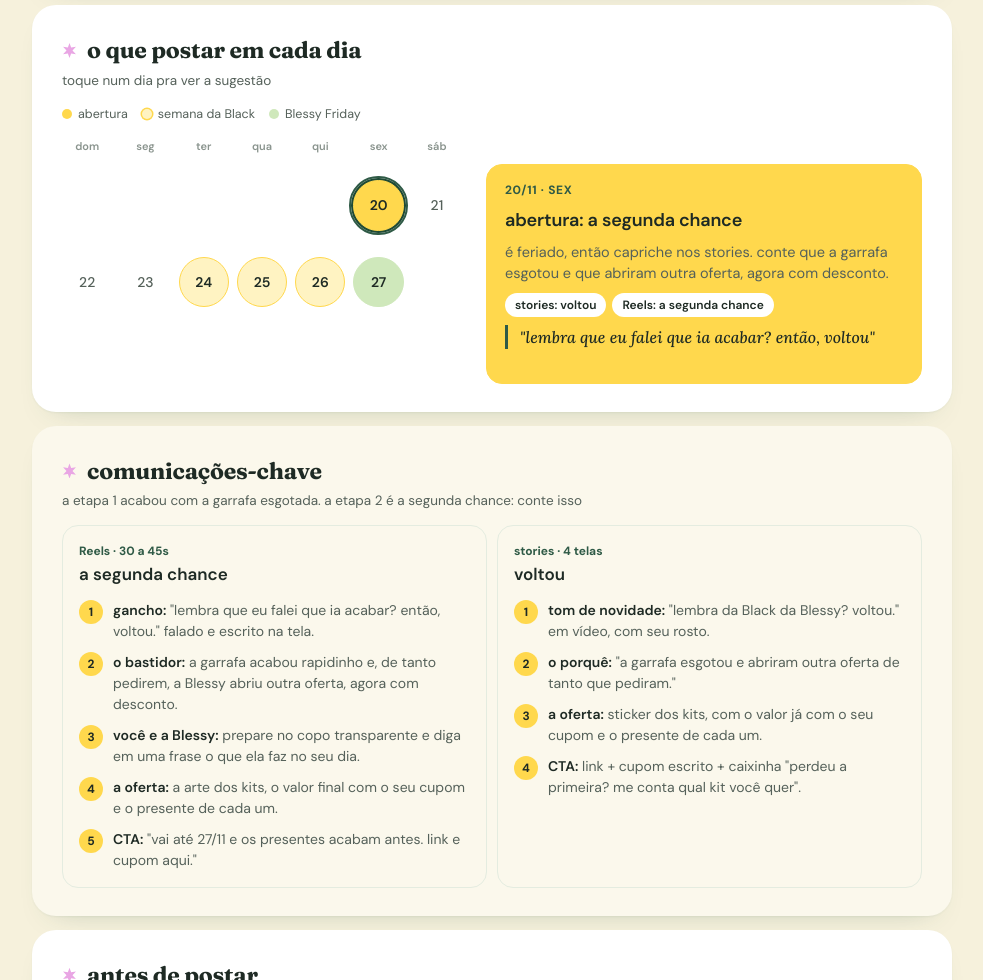
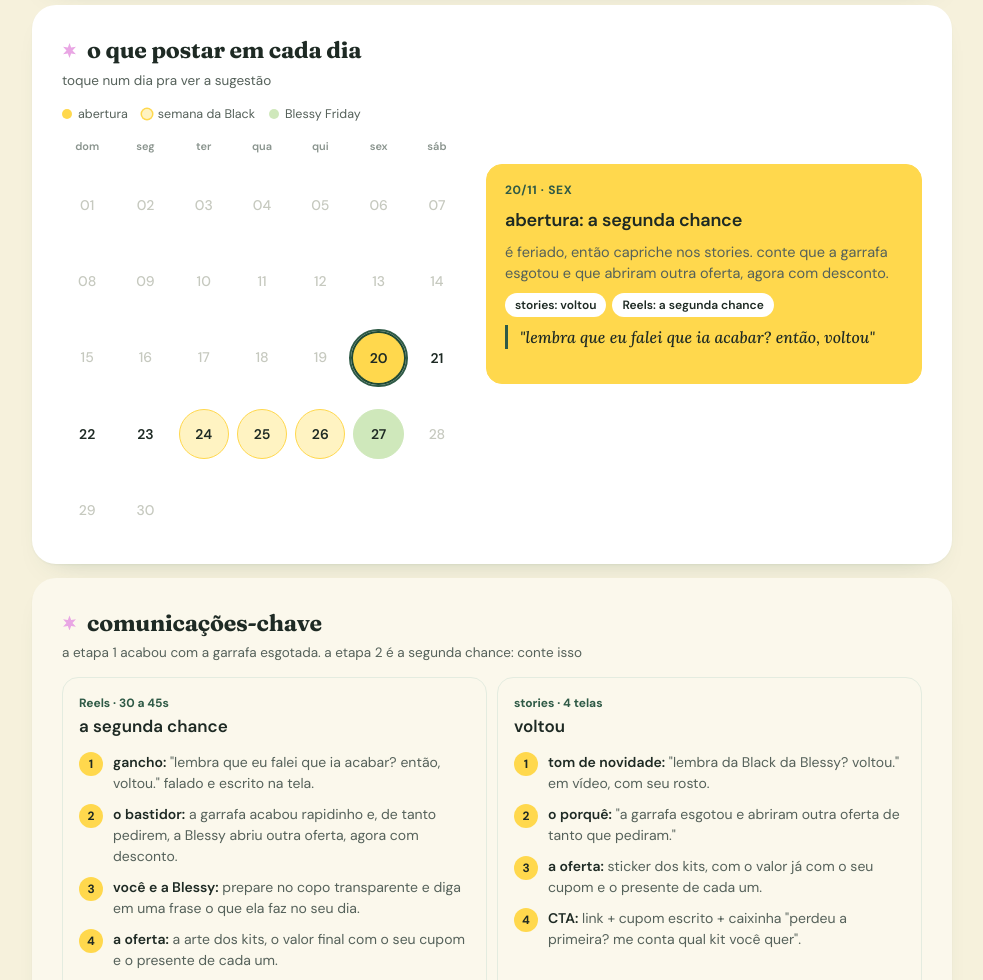
Before and after one commit to bylaridiniz/briefing-blessy-friday, a plain HTML site: page index.html in a window 1280 px wide. Shown: the part 4780-5760 px from the top of the page, without its empty margins (148-1131 px from the left). Drawn offline with nearby package versions, Linux system fonts and the light colour scheme.

Commit message:
etapa 2: calendário com o mês inteiro
Co-Authored-By: Claude Opus 5.5 <noreply@anthropic.com>
Claude-Session: https://claude.ai/code/session_018ZBj2bKy24YgaCU1MBi3Wa

```diff
--- a/index.html
+++ b/index.html
@@ -466,6 +466,9 @@ h2::before { content: ''; flex: none; width: 15px; height: 15px; background: var
 .nv-box { background: var(--pink-soft); }
 .hookline { border-left-color: var(--pink-2); }
 .day[aria-pressed="true"] { box-shadow: 0 0 0 2px var(--deep); }
+.day.off.off.off { border-color: transparent; background: transparent !important; color: #c6c9bf !important; font-weight: 500; cursor: default; display: grid; place-items: center; }
+.day.off.off.off:hover { background: transparent; }
+.days .day:not(.k-open):not(.k-mes):not(.k-end):not(.empty):not(.off) { color: var(--ink); font-weight: 600; }
 .day:not(.k-open):not(.k-mes):not(.k-end):not(.empty) { border-color: transparent; background: transparent; color: var(--soft); font-weight: 500; }
 .day:not(.k-open):not(.k-mes):not(.k-end):not(.empty):hover { background: #f4f0e0; }
 .day:not(.k-open):not(.k-mes):not(.k-end):not(.empty)[aria-pressed="true"] { background: #f4f0e0; color: var(--ink); font-weight: 600; }
@@ -810,11 +813,12 @@ h2::before { content: ''; flex: none; width: 15px; height: 15px; background: var
   var daysEl = document.getElementById('days'), card = document.getElementById('daycard');
   var todayBR = new Date(Date.now() - 3 * 3600 * 1000).toISOString().slice(0, 10);
   var html = ['dom','seg','ter','qua','qui','sex','sáb'].map(function (d) { return '<div class="dow">' + d + '</div>'; }).join('');
-  for (var k = 0; k < 5; k++) html += '<div class="day empty" aria-hidden="true"></div>';
+  for (var k = 1; k <= 19; k++) html += '<div class="day off" aria-hidden="true">' + (k < 10 ? '0' + k : k) + '</div>';
   plan.forEach(function (p, i) {
     var dd = p[0].slice(8, 10);
     html += '<button type="button" class="day' + (p[2] ? ' k-' + p[2] : '') + (p[0] === todayBR ? ' today' : '') + '" id="day-' + i + '" data-i="' + i + '" aria-pressed="false" aria-label="' + dd + '/' + p[0].slice(5, 7) + ': ' + p[3] + '">' + dd + '</button>';
   });
+  for (var k = 28; k <= 30; k++) html += '<div class="day off" aria-hidden="true">' + k + '</div>';
   daysEl.innerHTML = html;
   function show(i) {
     var p = plan[i];
```
